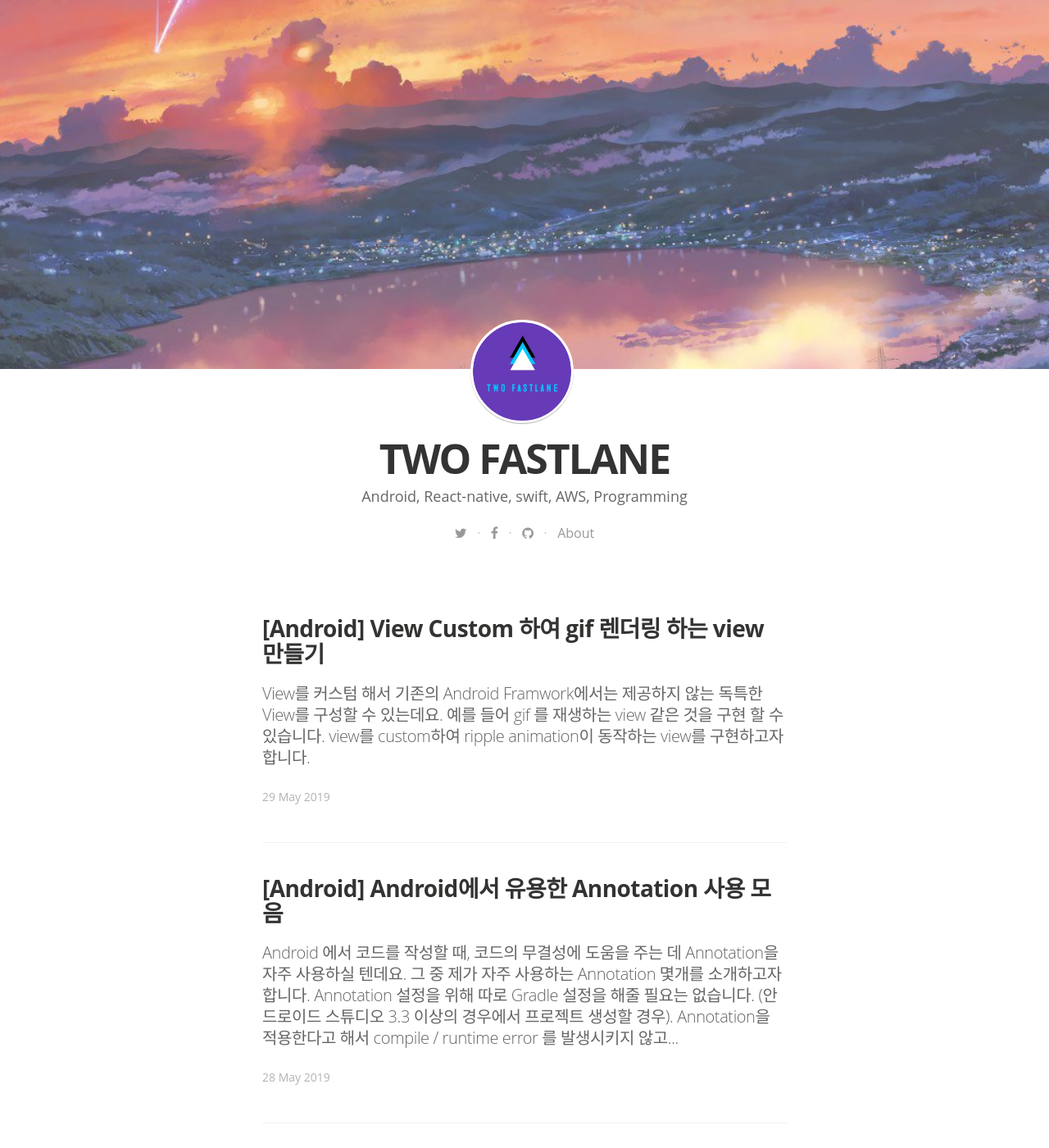
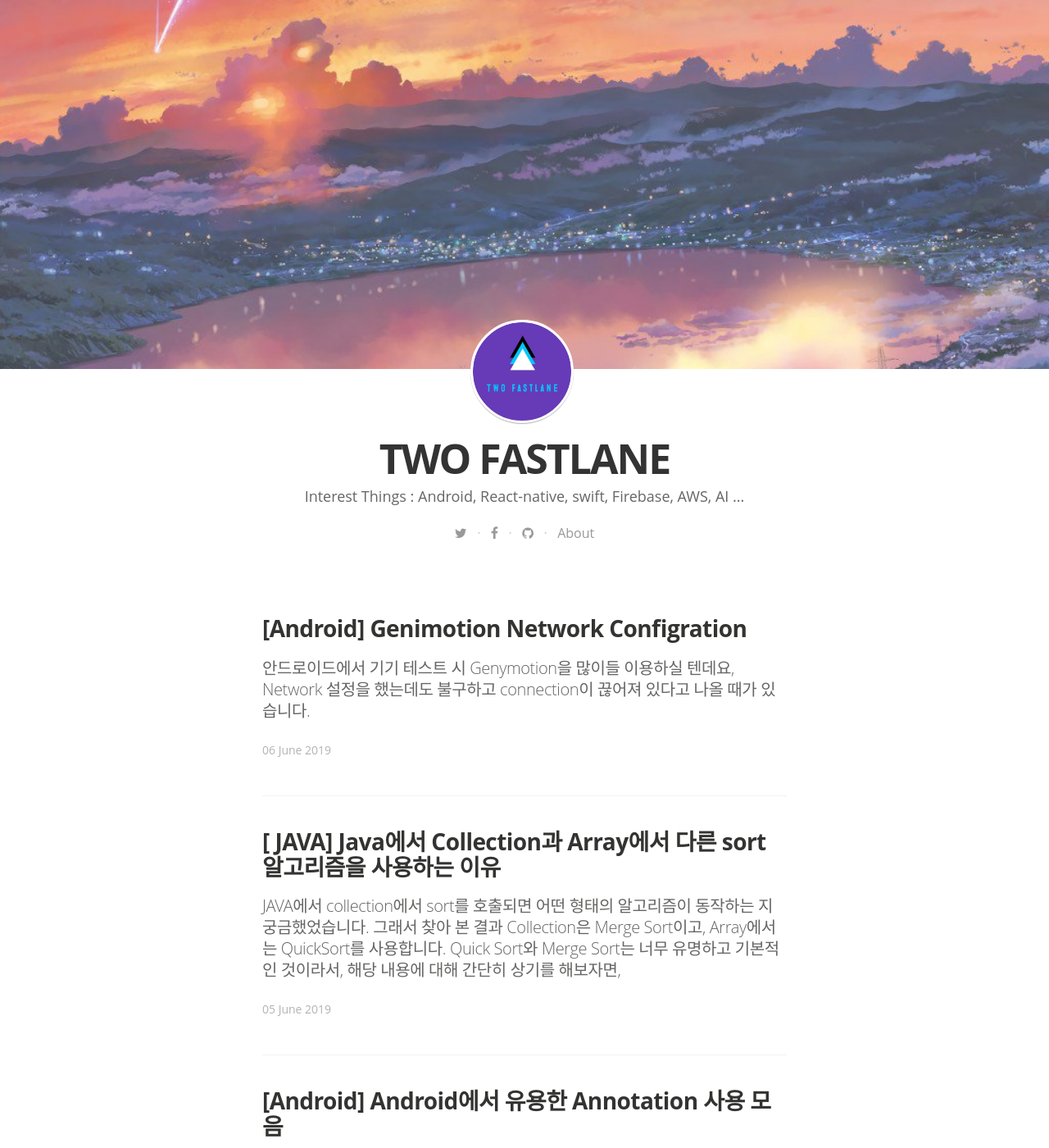
Before and after one commit to Ninja86/Ninja86.github.io, a Jekyll site: the page built from index.html, in a window 1280 px wide and 1400 px high. Shown: the whole window at 82% size. Built offline with Jekyll 4.4.1, drawn with Linux system fonts in a browser that asks for light colours; nearby versions of some CDN libraries; some web fonts are replaced; the list of posts is cut into pages by our own code; comment, search, counter and statistics services are not loaded; some of the changed lines change nothing that is shown.

Commit message:
# 포스트 추가

```diff
--- a/_config.yml
+++ b/_config.yml
@@ -6,7 +6,7 @@ gems:
 # Site settings
 title: "TWO FASTLANE"
 description: > # this means to ignore newlines until "email:"
-   Android, React-native, swift, AWS, Programming
+   Interest Things : Android, React-native, swift, Firebase, AWS, AI ...
 
 email: kms860226@gmail.com
 #blog logo
--- a/_posts/2019-05-29-1.md
+++ /dev/null
@@ -1,27 +0,0 @@
----
-title: "[Android] View Custom 하여 gif 렌더링 하는 view 만들기"
-date: 2019-05-29
-comments: true
----
-
-View를 커스텀 해서 기존의 Android Framwork에서는 제공하지 않는 독특한 View를 구성할 수 있는데요.
-예를 들어 gif 를 재생하는 view 같은 것을 구현 할 수 있습니다.
-view를 custom하여 ripple animation이 동작하는 view를 구현하고자 합니다.
-
-먼저, view에서 rendering을 새로 작성하려면 onDraw 함수를 override를 해주면 됩니다.
-
-~~~
-public class RippleEffectView extends View {
-
-    @Override
-    protected void onDraw(Canvas canvas) { // view rendering hooking method
-        ...
-    }
-}
-~~~
-
-
-~~~
-
-
-~~~
--- a/_posts/2019-05-30-1.md
+++ /dev/null
@@ -1,109 +0,0 @@
----
-title: "[Android] Android에서 유용한 Annotation 사용 모음"
-date: 2019-05-28
-comments: true
----
-
-Android 에서 코드를 작성할 때, 코드의 무결성에 도움을 주는 데 Annotation을 자주 사용하실 텐데요.
-그 중 제가 자주 사용하는 Annotation 몇개를 소개하고자 합니다.
-
-Annotation 설정을 위해 따로 Gradle 설정을 해줄 필요는 없습니다.
-(안드로이드 스튜디오 3.3 이상의 경우에서 프로젝트 생성할 경우).
-
-Annotation을 적용한다고 해서 compile / runtime error 를 발생시키지 않고 warning 표시정도만 도와주기 때문에,
-코드 사용에 있어 실수를 줄이기 위한 주의를 준다는 정도로만 역할을 한다고 생각하시면 됩니다.
-
-### Resource Type
-Android의 경우 resource의 아이디 값이 int로 정의되는 데요.
-함수에서 매개변수 및 Retrun으로 넘기는 경우,
-int로 받기 때문에 일반적으로 사용되는 int 와 혼동과 실수를 유발하기도 합니다.
-이러한 것은 Color, Layout, String에서 사용되는 id들이 될 수 있는데요.
-호환되지 않는 int 값을 넣을 경우 경고 메세지를 줍니다.
-이때 Annotation을 활용하면 실수를 줄일 수 있습니다.
-
-~~~
-@StringRes
-public abstract int getAlertContent();
-
-@LayoutRes
-public abstract int getFragmentLayoutId();
-
-@IdRes
-public abstract int getHeaderLayoutId();
-~~~
-
-여기서는 Base 클래스에서 상속받을 클래스들에게 사용할 id의 용법을 강제할 수 있게 하는 방식으로 사용해봤습니다.
-
-### Null Check
-변수에 대한 null 여부를 체크해주는 annotation 입니다.
-종류는 NonNull, Nullable 이 있습니다.
-NonNull은 null을 허용하지 않고, Nullable은 null을 허용하지 않도록 해줍니다.
-앞서 말했듯이 waring 정도로만 이용할 수 있습니다.
-runtime과 compile 시에 assert 되듯이 error를 내지 않습니다.
-실수를 줄인다는 정도와 의도를 표현한다 정도로 활용하는 것이 좋을 것 같습니다.
-보통 아래와 같은 형식으로 사용하게 됩니다.
-
-~~~
-public void setName(@NonNull String name) {
-    this.name = name;
-}
-~~~
-
-### Enum 형태의 사용
-method에 enum 형태로 int나 string을 사용하게 될때가 있습니다.
-이때 **@IntDef(StringDef) ({<values...>}) @interface <type name> {}** 의 형태로 정의하면,
-int를 enum처럼 사용을 강제할 수 있게 됩니다. (실제로는 경고 정도지만...)
-
-~~~
-@IntDef({TypedValue.COMPLEX_UNIT_PX, TypedValue.COMPLEX_UNIT_DIP, TypedValue.COMPLEX_UNIT_SP})
-public @interface TextUnit{}
-
-@IntDef({Toast.LENGTH_SHORT, Toast.LENGTH_LONG})
-public @interface Length{}
-
-static void showToast(final Activity activity, final String msg, @TextUnit final int textUnit, final float textSize, @Length final int length) {
-Toast toast = Toast.makeText(activity.getApplicationContext(), msg, length);
-    setToastTextSize(toast, textUnit, textSize);
-    if (toast != null)
-        toast.show();
-}
-
-static void setToastTextSize(Toast toast, int textUnit, float textSize) {
-    if (toast == null || textSize <= 0) {
-        return;
-    }
-    ViewGroup group = (ViewGroup) toast.getView();
-    if (group != null && group.getChildCount() > 0 && group.getChildAt(0) != null) {
-        TextView messageTextView = (TextView) group.getChildAt(0);
-        messageTextView.setTextSize(textUnit, textSize);
-        messageTextView.setGravity(Gravity.CENTER);
-    }
-}
-~~~
-
-### 그밖에  유용한 것들
-
-~~~
-@IntRange(from=0,to=255) // int의 범위를 제한하는 데 사용할 수 있습니다.
-public int getAlpha() {
-    ...
-}
-
-@FloatRange(from=0.0,to=1.0)
-public float getAlpha() { // float의 범위를 제한하는데 사용할 수 있습니다.
-    ...
-}
-
-@MainThread // main thread에서 동작함을 경고할 수 있습니다.
-public void deliverResult(D data) {
-    ...
-}
-
-public void setLocation(@Size(2) int[] location) { // 크기 설정에 이용할 수 있습니다.
-    ...
-}
-~~~
-
-제가 주로 사용하거나 가끔씩 사용했던 annotation들을 정리해 봤습니다.
-공식 문서를 보면 보다 자세히 알 수 있습니다.
-[Android Annotation document](https://developer.android.com/reference/android/support/annotation/package-summary)
--- /dev/null
+++ b/_posts/2019-06-05-1.md
@@ -0,0 +1,48 @@
+---
+title: "[ JAVA] Java에서 Collection과 Array에서 다른 sort 알고리즘을 사용하는 이유"
+date: 2019-06-05
+comments: true
+---
+
+JAVA에서 collection에서 sort를 호출되면 어떤 형태의 알고리즘이 동작하는 지 궁금했었습니다.
+그래서 찾아 본 결과 Collection은 Merge Sort이고,
+Array에서는 QuickSort를 사용합니다.
+Quick Sort와 Merge Sort는 너무 유명하고 기본적인 것이라서,
+해당 내용에 대해 간단히 상기를 해보자면,
+
+Merge Sort와 Quick Sort 둘 다 Devide and Conqur 알고리즘의 대표 방식입니다.
+
+Merge Sort는 작은단위로 분할한 element 끼리
+작은 그룹으로 sorting하며 점점 merge를 하여
+전체적으로 sorting이 되는 방식으로 이루어집니다.
+
+QuickSort도 Merge Sort와 유사하게 작은단위로 분할하지만,
+pivot을 선택하여 분할을 하고 동시에 sorting도 같이 합니다.
+이 과정을 partition이라 정의합니다.
+
+Merge Sort와 Quick Sort의 특징은 다음과 같습니다.
+#### Merge Sort
+- Time Complexity
+    - Best : O(NlogN)
+    - Avg : O(NlogN)
+    - Worst : O(NlogN)
+
+#### Quick Sort
+- Time Complexity
+    - Best : O(NlogN)
+    - Avg : O(NlogN)
+    - Worst : O(N^2)
+
+Data에 관계없이 BigO가 일정한 Merge Sort쪽이 좀 더 Stable 하다고 할 수 있습니다.
+
+그런데 Array에서는 Quick Sort를 쓰고 Collection에서는 쓸까요?
+
+Collection에서 Merge Sort를 쓰는 이유는
+merge 과정에서 사본 array를 가져야 하는 데,
+Collection은 primitive 타입으로 저장이 할 수 없고,
+reference 형태로 저장하므로 사본에 대한 생성 비용이 없습니다.
+Merge Sort에서 primitive 타입은 사본 생성에 비용이 들고 메모리도
+2배의 비용이 들게 되므로 Array에서는 사용하지 않는 것입니다.
+반면 Quick Sort는 따로 메모리 사본을 생성하지 않으므로,
+Primitive 타입을 저장할 수 있는 array에서 적합한 sorting 알고리즘이라
+할 수 있을 것입니다.
--- /dev/null
+++ b/_posts/2019-06-06-1.md
@@ -0,0 +1,18 @@
+---
+title: "[Android] Genimotion Network Configration"
+date: 2019-06-06
+comments: true
+---
+
+안드로이드에서 기기 테스트 시 Genymotion을 많이들 이용하실 텐데요,
+Network 설정을 했는데도 불구하고 connection이 끊어져 있다고 나올 때가 있습니다.
+
+![Genymotion Network 설정](https://raw.githubusercontent.com/Ninja86/Ninja86.github.io/master/assets/article_images/2019-06-06-1/pic1.png)
+
+이럴 때는 Virtual Box의 네트워크 설정에서 어댑터 2에
+다음에 연결됨을 NAT로 변경해보시기 바랍니다.
+
+![Virtaul Box 네트워크 설정](https://raw.githubusercontent.com/Ninja86/Ninja86.github.io/master/assets/article_images/2019-06-06-1/pic2.png)
+
+그 후에 에뮬레이터에서 WIFI 를 설정하면 네트워크 설정을 하시면
+네트워크가 동작하시는 것을 확인하 실 수 있습니다.
```
Also changed, not shown: assets/article_images/2019-06-06-1/pic1.png (added), assets/article_images/2019-06-06-1/pic2.png (added).
